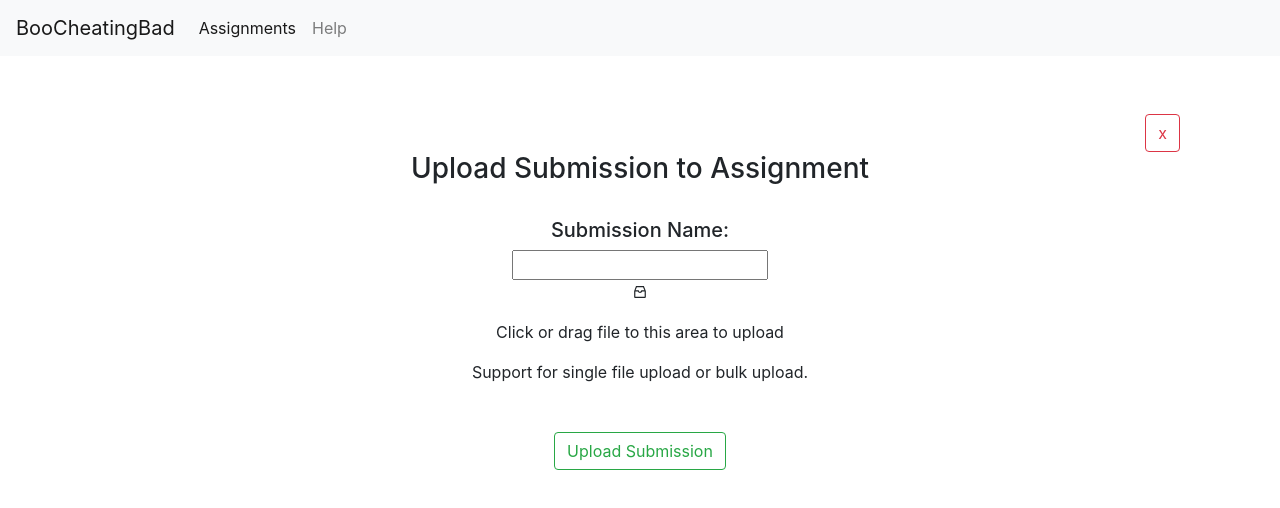
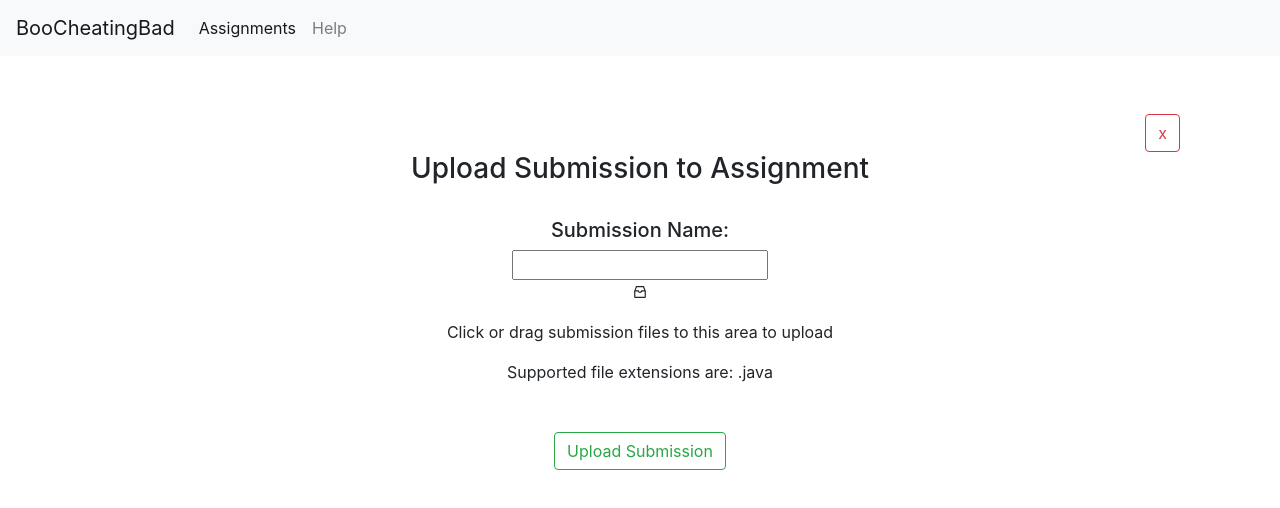
Before and after one commit to whysgai/BooPlagiraismBad, a React (Create React App) app in the folder bpb-front/: page /CreateSubmission in a window 1280 px wide. Shown: the top 508 px of the page. Built offline with nearby package versions, Linux system fonts and the light colour scheme.

Commit message:
BPB-21 style: Edit help text for file upload

```diff
--- a/bpb-front/src/components/submission/CreateSubmissionComponent.tsx
+++ b/bpb-front/src/components/submission/CreateSubmissionComponent.tsx
@@ -75,10 +75,8 @@ class CreateSubmissionComponent extends React.Component <PropsType, {name: strin
                     <p className="ant-upload-drag-icon">
                       <InboxOutlined />
                     </p>
-                    <p className="ant-upload-text">Click or drag file to this area to upload</p>
-                    <p className="ant-upload-hint">
-                      Support for single file upload or bulk upload.
-                    </p>
+                    <p className="ant-upload-text">Click or drag submission files to this area to upload</p>
+                    <p className="ant-upload-hint">Supported file extensions are: .java</p>
                 </Upload>
                 <br/>
                 <Link className='create-submission-btn btn btn-outline-success mt-2'
```
